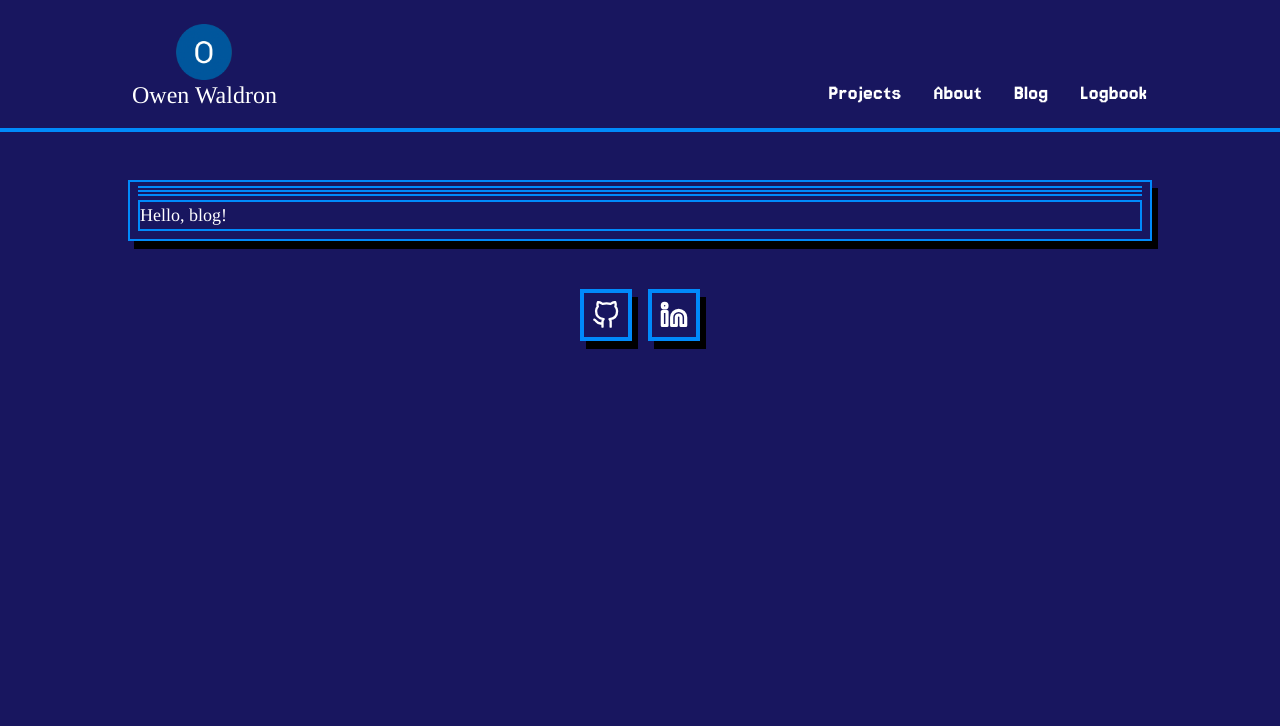
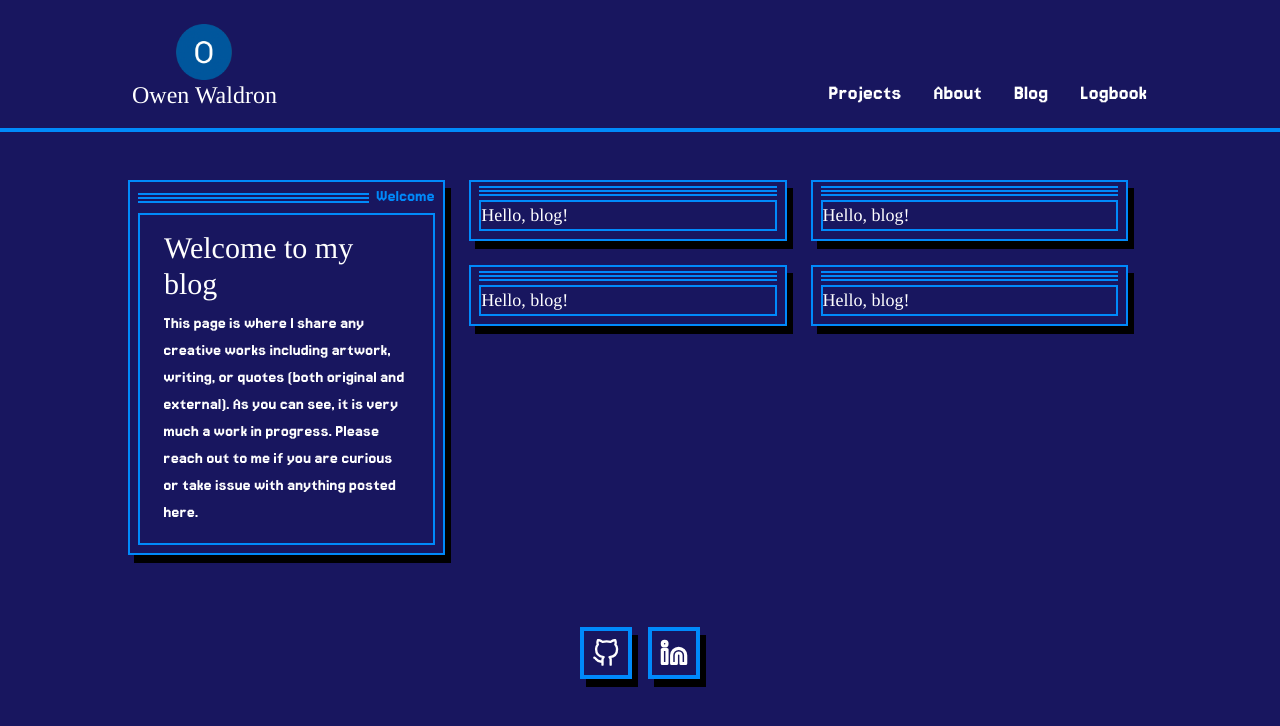
Before and after one commit to OwenWaldron/owaldron, a React (Create React App) app: page /blog in a window 1280 px wide. Shown: the top 726 px of the page. Built offline with nearby package versions, Linux system fonts and the light colour scheme; no server answers; a web font is replaced by a local one.

Commit message:
Added masonry form mui material

```diff
--- a/package.json
+++ b/package.json
@@ -3,6 +3,10 @@
   "version": "0.1.0",
   "private": true,
   "dependencies": {
+    "@emotion/react": "^11.14.0",
+    "@emotion/styled": "^11.14.0",
+    "@mui/lab": "^6.0.0-beta.21",
+    "@mui/material": "^6.3.0",
     "@testing-library/jest-dom": "^5.17.0",
     "@testing-library/react": "^13.4.0",
     "@testing-library/user-event": "^13.5.0",
--- /dev/null
+++ b/src/content/blog/blog.ts
@@ -0,0 +1,26 @@
+
+type Art = {
+    contentType: 'art';
+    url: string;
+    title: string;
+    subtitle?: string;
+    collection?: string;
+}
+
+type Quote = {
+    contentType: 'quote';
+    text: string;
+    author: string;
+    date: string;
+    url?: string;
+}
+
+type Article = {
+    contentType: 'article';
+}
+
+type Content = Art | Quote | Article;
+
+export const BlogContent: Content[] = [
+
+]
--- a/src/routes/blog/Blog.tsx
+++ b/src/routes/blog/Blog.tsx
@@ -1,15 +1,34 @@
 import React from "react";
 import PageContainer from "../../components/page-container/PageContainer";
 import Box from "../../components/box/Box";
-import styles from './Blog.module.css';
+import { Masonry } from '@mui/lab';
 
 const BlogPage = () => {
     return <PageContainer>
-        <div className={styles["masonry"]}>
+        <Masonry columns={{ sm: 3, xs: 1 }} spacing={3}>
+            <Box label="Welcome">
+                <div className="py-4 px-6">
+                    <h1 className="text-3xl mb-2">Welcome to my blog</h1>
+                    <p>
+                        This page is where I share any creative works including artwork, writing, or quotes (both original and external).
+                        As you can see, it is very much a work in progress.
+                        Please reach out to me if you are curious or take issue with anything posted here.
+                    </p>
+                </div>
+            </Box>
             <Box>
                 <h1>Hello, blog!</h1>
             </Box>
-        </div>
+            <Box>
+                <h1>Hello, blog!</h1>
+            </Box>
+            <Box>
+                <h1>Hello, blog!</h1>
+            </Box>
+            <Box>
+                <h1>Hello, blog!</h1>
+            </Box>
+        </Masonry>
     </PageContainer>
 }
 
```
Also changed, not shown: 1 other file (tests, documents, lock files or other folders).
